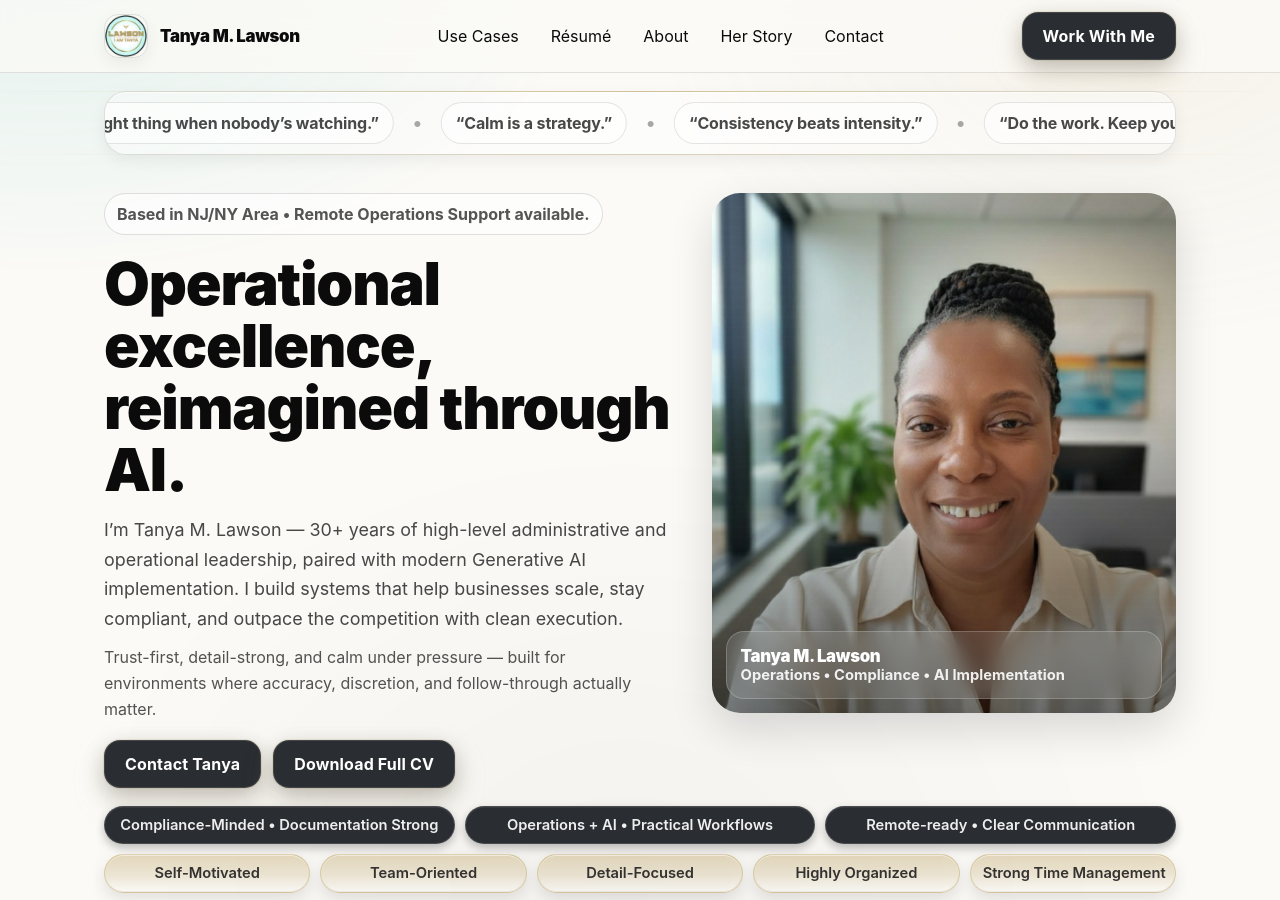
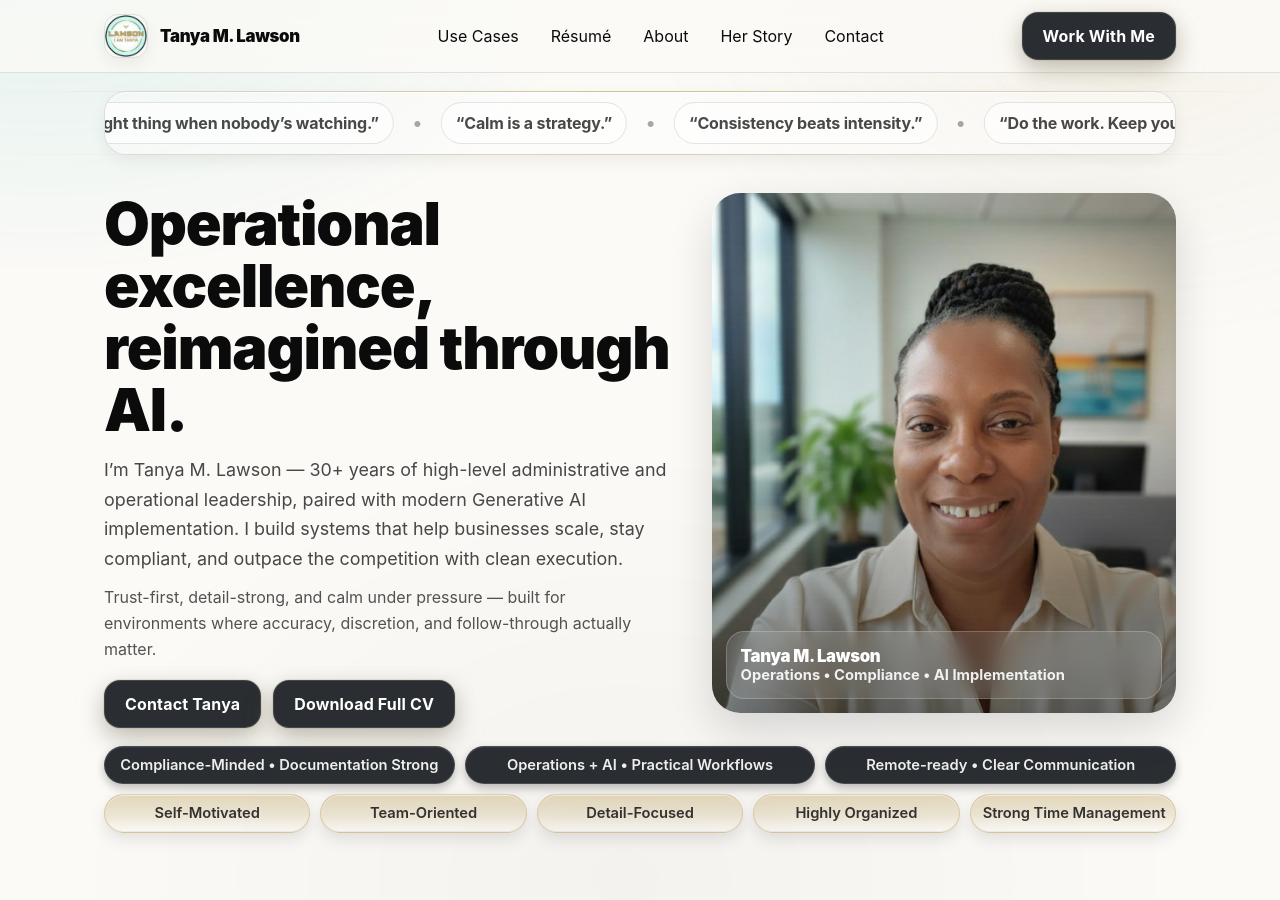
Before and after one commit to TanyaWBM1/TanyaLawson, a Jekyll site: the page built from index.html, in a window 1280 px wide and 900 px high. Built offline with Jekyll 4.4.1, drawn with Linux system fonts in a browser that asks for light colours.

Commit message:
Update index.html

```diff
--- a/index.html
+++ b/index.html
@@ -10,7 +10,6 @@ show_ticker: true
 <section class="hero" aria-label="Intro">
   <div class="container hero-grid">
     <div class="hero-copy">
-      <div class="badge">Based in NJ/NY Area • Remote Operations Support available.</div>
 
       <h1 class="hero-title">
         Operational excellence,<br>
```
